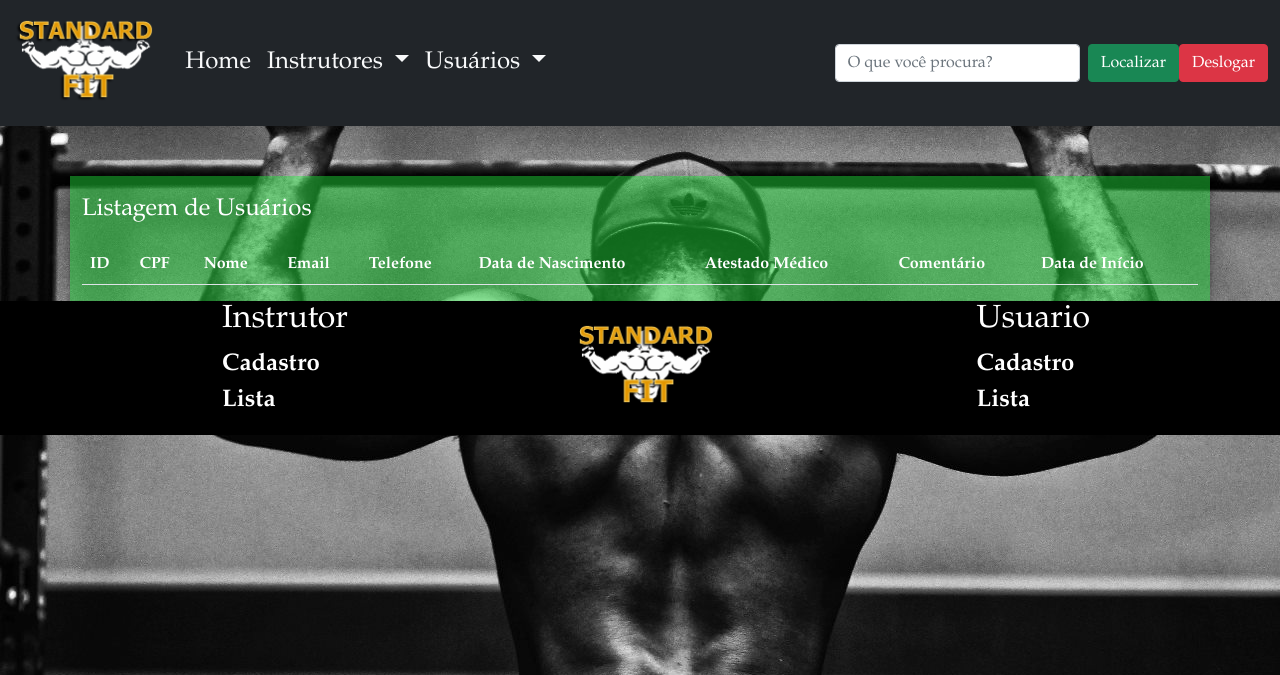
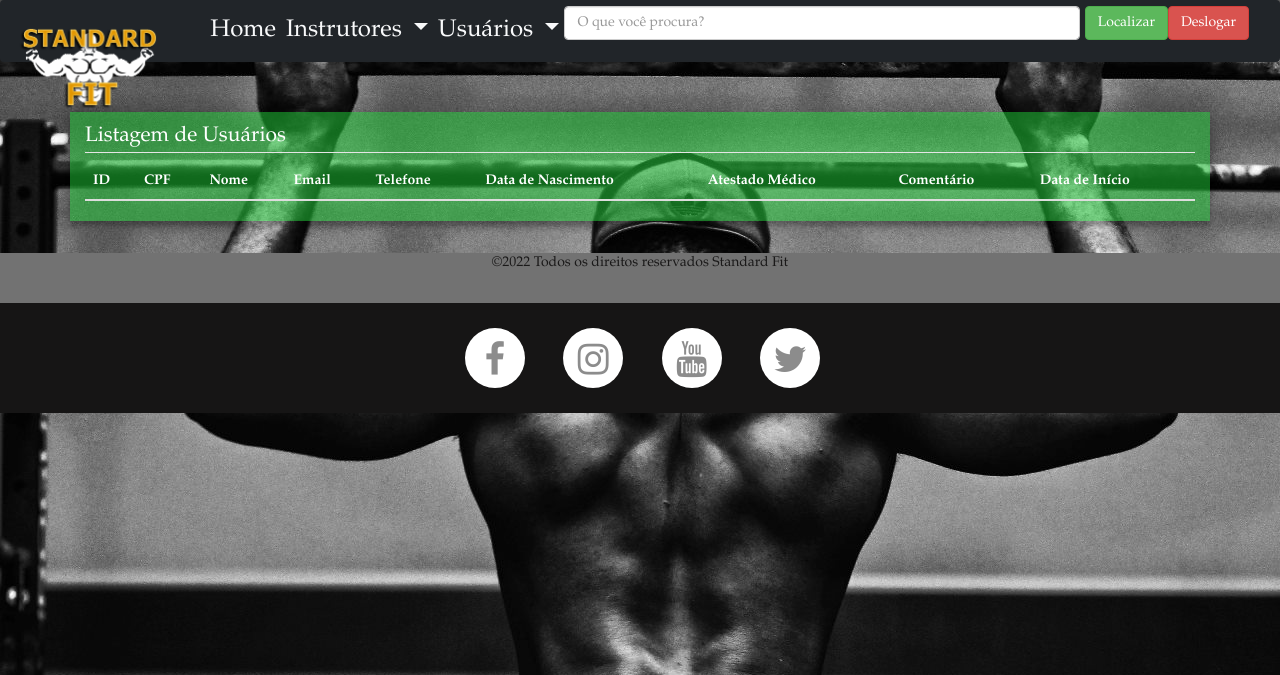
Before and after one commit to Isaque-Fernandes/academia, a PHP site: page /php/usuario_listagem.php in a window 1280 px wide. Shown: the top 675 px of the page. Run offline with PHP 8.4, Linux system fonts and the light colour scheme; the visitor is signed in with stand-in values (Sample User, id 1); data that the repository does not hold is empty; some libraries are stand-ins or nearby versions.

Commit message:
editado o footer das paginas index.php , instrutor_formulario.php , instrutor_listagem.php , usuario_formulario.php e usuario_listagem

```diff
--- a/css/footer.css
+++ b/css/footer.css
@@ -1,54 +1,90 @@
+#myFooter{
+  padding-top:32px;
+}
+#myFooter .container2{
+  width: auto;
+  height: 50px;
+  background-color: #727272;
+}
+#myFooter .container2{
+  text-align: center;
+}
 
-    footer{
-        width: 100%;
-        height: 300;
-        background: black;
-        display: flex;
-        justify-content: center;
-    }
-    .container-footer{
-        display:flex;
-        width: 900px;
-        justify-content: space-between;
-        align-items: center;
-    }
-    .text{
-        color: white;
+#myFooter .footer-copyright{
+  margin-bottom: 35px;
+  text-align: center;
+  color: rgb(26, 25, 25);
+}
 
-    }
+#myFooter ul{
+  list-style-type: none;
+  padding: 0;
+  margin-bottom: 18px;
+}
 
-    .text h2{
-        font-size: 32px;
+#myFooter a{
+  color: #282b2d;
+  font-size: 18px;
+}
 
-    }
-    .text ul li a{
-        color: white;
-        text-decoration: none;
-        font-size: 24px;
-        font-weight: 600;
-    }
-    .text ul{
-        list-style: none;
-        text-align: left;
-    }
+#myFooter li{
+  display: inline-block;
+  margin: 0px 15px;
+  line-height: 2;
+}
 
-    @media screen and (max-width:992px) and (min-width:668px){
+#myFooter .footer-social{
+  text-align: center;
+  padding-top: 25px;
+  padding-bottom: 25px;
+  background-color: rgb(22, 21, 21);
+}
 
-        div.text_img {
-          width: 0%;
-        }
-      }
+#myFooter .fa{
+  font-size: 36px;
+  margin-right: 15px;
+  margin-left: 20px;
+  background-color: white;
+  color: #4747479f;
+  border-radius: 51%;
+  padding: 10px;
+  height: 60px;
+  width: 60px;
+  text-align: center;
+  line-height: 43px;
+  text-decoration: none;
+  transition:color 0.2s;
+}
 
-      @media screen and (max-width:667px){
+#myFooter .fa-facebook:hover{
+ color: #2b55ff;
+}
 
-        div.text_img {
-            width: 0%;
-          }
-        }
+#myFooter .fa-facebook:focus{
+  color: #2b55ff;
+}
 
-      @media screen and (max-width:457px) {
-        div.text_img {
-          width: 0%;
-        }
+#myFooter .fa-instagram:hover{
+  color:purple;
+}
 
-        }
+#myFooter .fa-instagram:focus{
+  color:purple;
+}
+
+#myFooter .fa-youtube:hover{
+  color:red;
+}
+
+#myFooter .fa-youtube:focus{
+  color:red;
+}
+
+#myFooter .fa-twitter:hover{
+  color: #00aced;
+
+}
+
+#myFooter .fa-twitter:focus{
+  color:#00aced;
+}
--- a/php/usuario_listagem.php
+++ b/php/usuario_listagem.php
@@ -19,6 +19,8 @@ if ((!isset($_SESSION['email']) == true) and (!isset($_SESSION['email']) == true
     <meta name="viewport" content="width=device-width, initial-scale=1.0">
     <link href="https://cdn.jsdelivr.net/npm/bootstrap@5.1.3/dist/css/bootstrap.min.css" rel="stylesheet" integrity="sha384-1BmE4kWBq78iYhFldvKuhfTAU6auU8tT94WrHftjDbrCEXSU1oBoqyl2QvZ6jIW3" crossorigin="anonymous">
     <link rel="stylesheet" href="https://cdnjs.cloudflare.com/ajax/libs/font-awesome/6.0.0/css/all.min.css" integrity="sha512-9usAa10IRO0HhonpyAIVpjrylPvoDwiPUiKdWk5t3PyolY1cOd4DSE0Ga+ri4AuTroPR5aQvXU9xC6qOPnzFeg==" crossorigin="anonymous" referrerpolicy="no-referrer" />
+    <link rel="stylesheet" href="http://maxcdn.bootstrapcdn.com/bootstrap/3.3.7/css/bootstrap.min.css">
+    <link rel="stylesheet" href="http://cdnjs.cloudflare.com/ajax/libs/font-awesome/4.6.3/css/font-awesome.min.css">
     <link rel="stylesheet" type="text/css" href="../css/style.css" />
     <link rel="stylesheet" type="text/css" href="../css/listagem.css" />
     <link rel="stylesheet" type="text/css" href="../css/footer.css" />
@@ -121,27 +123,18 @@ if ((!isset($_SESSION['email']) == true) and (!isset($_SESSION['email']) == true
     </div>
 </section>
     <!-- INICIO FOOTER -->
-<footer>
-    <div class="container-footer">
-        <div class="text text-1">
-            <ul>
-                <li><h2>Instrutor</h2></li>
-                <li><a href="./instrutor_formulario.php">Cadastro</a></li>
-                <li><a href="./instrutor_listagem.php">Lista</a></li>
-            </ul>
-        </div>
-        <div class="text_img">
-            <a href="./index.php"><img src="../img/logo1.png" height="100px" alt="logomarca"></a>
-        </div>
-        <div class="text">
-            <ul>
-                <li><h2>Usuario</h2></li>
-                <li><a href="./usuario_formulario.php">Cadastro</a></li>
-                <li><a href="./usuario_listagem.php">Lista</a></li>
-            </ul>
-        </div>
-    </div>
-</footer>
+    <footer id="myFooter">
+                <div class="container2">
+                    <p class="footer-copyright">©2022 Todos os direitos reservados Standard Fit</p>
+                </div>
+                <div class="footer-social">
+                    <a href="https://www.instagram.com/jhonatans.a/" class="social-icons"><i class="fa fa-facebook"></i></a>
+                    <a href="https://www.instagram.com/jhonatans.a/" class="social-icons"><i class="fa fa-instagram"></i></a>
+                    <a href="https://www.instagram.com/jhonatans.a/" class="social-icons"><i class="fa fa-youtube"></i></a>
+                    <a href="https://www.instagram.com/jhonatans.a/" class="social-icons"><i class="fa fa-twitter"></i></a>
+                </div>
+            </footer>
+            <script src="http://maxcdn.bootstrapcdn.com/bootstrap/3.3.7/js/bootstrap.min.js"></script>
 
     <!-- FIM DO FOOTER -->
 
```
Also changed, not shown: php/index.php (+15 -21 lines), php/instrutor_formulario.php (+14 -21 lines), php/instrutor_listagem.php (+14 -21 lines), php/usuario_formulario.php (+14 -21 lines).
